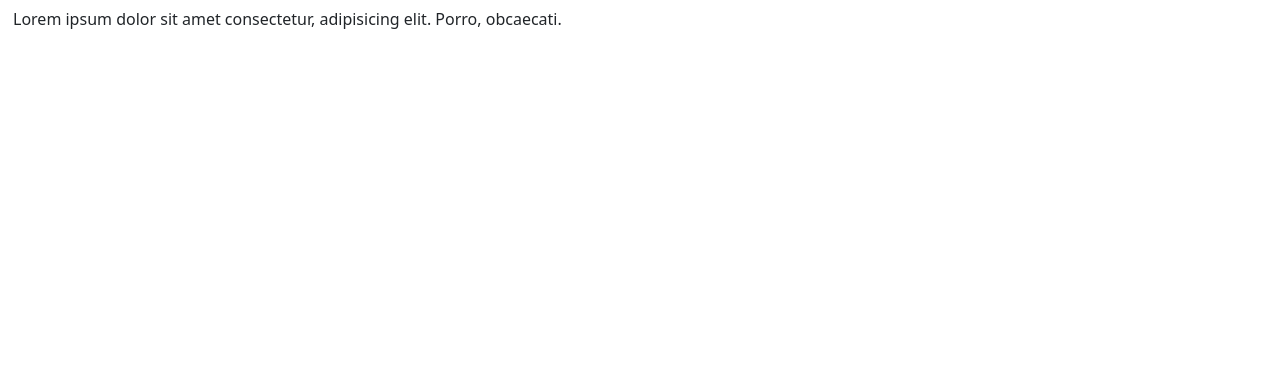
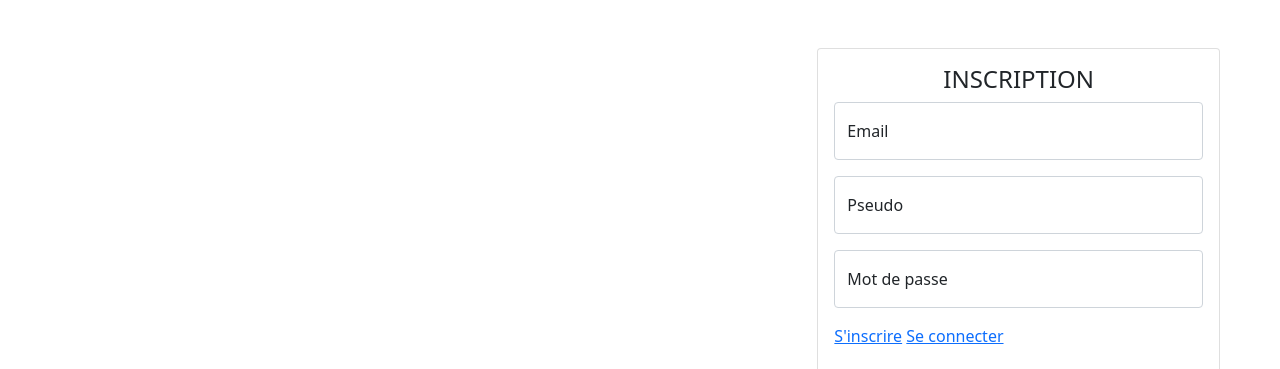
Before and after one commit to MTorbayy/exoStudi, a plain HTML site: page index.html in a window 1280 px wide. Shown: the top 369 px of the page. Drawn offline with nearby package versions, Linux system fonts and the light colour scheme.

Commit message:
added form

```diff
--- a/css/style.css
+++ b/css/style.css
@@ -1,5 +1,3 @@
+body {
 
-.btn {
-    background:red;
-    color: white;
 }
--- a/index.html
+++ b/index.html
@@ -5,11 +5,75 @@
     <meta name="viewport" content="width=device-width, initial-scale=1.0">
     <title>Document</title>
     <link href="https://cdn.jsdelivr.net/npm/bootstrap@5.1.3/dist/css/bootstrap.min.css" rel="stylesheet" integrity="sha384-1BmE4kWBq78iYhFldvKuhfTAU6auU8tT94WrHftjDbrCEXSU1oBoqyl2QvZ6jIW3" crossorigin="anonymous">
-    <!-- <link rel="stylesheet" href="css/style.css"> -->
+    <link rel="stylesheet" href="css/style.css">
 </head>
 
 
 <body>
-<p class="btn">Lorem ipsum dolor sit amet consectetur, adipisicing elit. Porro, obcaecati.</p>
+
+    <div class="container-fluid">
+        <div class="row min-vh-100">
+            <div class="col-md-4 m-5 ms-auto">
+
+                <div class="card">
+                    <div class="card-body">
+                        <h4 class="card-title text-center">INSCRIPTION</h4>
+                        <div class="card-text">
+
+                            <form>
+                                <div class="form-floating mb-3">
+                                <input
+                                    class="form-control"
+                                    type="email"
+                                    name="email"
+                                    id="email"
+                                    placeholder="Email"
+                                    autocomplete="off"
+                                >
+                            <label for="email">Email</label>
+                                </div>
+                                <div class="form-floating mb-3">
+                                <input
+                                    class="form-control"
+                                    type="pseudo"
+                                    name="pseudo"
+                                    id="pseudo"
+                                    placeholder="Pseudo"
+                                    autocomplete="off"
+                                    maxlength="12"
+                                    minlength="2"
+                                >
+                            <label for="pseudo">Pseudo</label>
+                                </div>
+                                <div class="form-floating mb-3">
+                                <input
+                                    class="form-control"
+                                    type="password"
+                                    name="password"
+                                    id="password"
+                                    placeholder="Mot de passe"
+                                    autocomplete="off"
+                                    maxlength="12"
+                                    minlength="2"
+                                >
+                            <label for="password">Mot de passe</label>
+                                </div>
+                            <a href="?signup" class="link-primary">S'inscrire</a>
+                            <a href="?login" class="link-primary">Se connecter</a>
+                            <button class="btn btn-dark d-block m-auto fs-4 mt-4" type="submit">Go !</button>
+                            </form>
+
+                            <section id="home" class="text-center">
+                                <h1>Bienvenue sur mon site !</h1>
+                                <a href="?logout" class="link-primary">Se déconnecter</a>
+                            </section>
+
+                        </div>
+                    </div>
+                </div>
+
+            </div>
+        </div>
+    </div>
 </body>
 </html>
```
